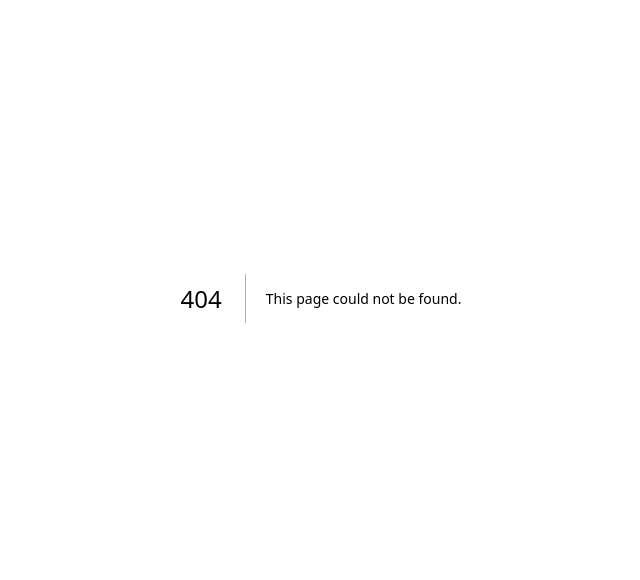
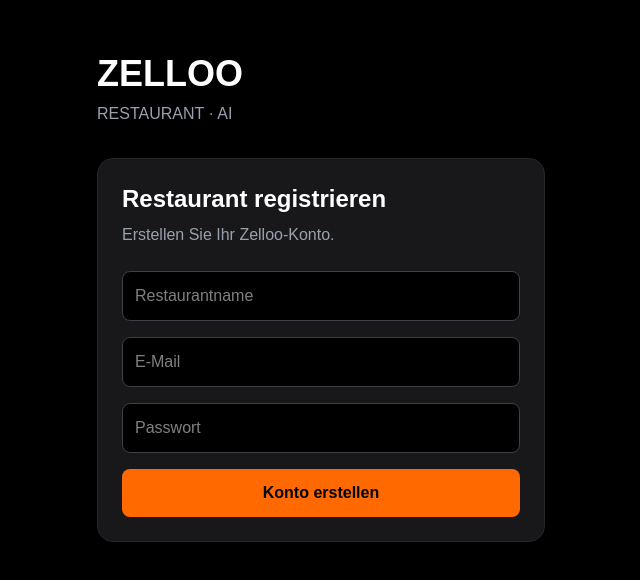
Before and after one commit to ahmedismailch-alt/zelloo, a Next.js app: page /signup in a window 1280 px wide. Before the commit this address had no page. Shown: the part 102-682 px from the top of the page, without its empty margins (319-959 px from the left). Built offline with nearby package versions, Linux system fonts and the light colour scheme; no server answers.

Commit message:
page.tsx erstellen

```diff
--- /dev/null
+++ b/app/signup/page.tsx
@@ -0,0 +1,106 @@
+"use client";
+
+import { useState } from "react";
+import { createClient } from "@supabase/supabase-js";
+
+const supabase = createClient(
+  process.env.NEXT_PUBLIC_SUPABASE_URL!,
+  process.env.NEXT_PUBLIC_SUPABASE_ANON_KEY!
+);
+
+export default function SignupPage() {
+  const [restaurantName, setRestaurantName] = useState("");
+  const [email, setEmail] = useState("");
+  const [password, setPassword] = useState("");
+  const [message, setMessage] = useState("");
+  const [loading, setLoading] = useState(false);
+
+  async function handleSignup(e: React.FormEvent) {
+    e.preventDefault();
+    setLoading(true);
+    setMessage("");
+
+    const { error } = await supabase.auth.signUp({
+      email,
+      password,
+      options: {
+        data: {
+          restaurant_name: restaurantName,
+        },
+      },
+    });
+
+    if (error) {
+      setMessage(error.message);
+    } else {
+      setMessage(
+        "Konto erstellt! Bitte bestätigen Sie Ihre E-Mail-Adresse."
+      );
+    }
+
+    setLoading(false);
+  }
+
+  return (
+    <main className="min-h-screen bg-black text-white flex items-center justify-center p-6">
+      <div className="w-full max-w-md">
+        <div className="mb-8">
+          <h1 className="text-4xl font-bold">ZELLOO</h1>
+          <p className="text-gray-400 mt-2">RESTAURANT · AI</p>
+        </div>
+
+        <div className="bg-zinc-900 border border-zinc-800 rounded-2xl p-6">
+          <h2 className="text-2xl font-semibold mb-2">
+            Restaurant registrieren
+          </h2>
+
+          <p className="text-gray-400 mb-6">
+            Erstellen Sie Ihr Zelloo-Konto.
+          </p>
+
+          <form onSubmit={handleSignup} className="space-y-4">
+            <input
+              type="text"
+              placeholder="Restaurantname"
+              value={restaurantName}
+              onChange={(e) => setRestaurantName(e.target.value)}
+              required
+              className="w-full p-3 rounded-lg bg-black border border-zinc-700"
+            />
+
+            <input
+              type="email"
+              placeholder="E-Mail"
+              value={email}
+              onChange={(e) => setEmail(e.target.value)}
+              required
+              className="w-full p-3 rounded-lg bg-black border border-zinc-700"
+            />
+
+            <input
+              type="password"
+              placeholder="Passwort"
+              value={password}
+              onChange={(e) => setPassword(e.target.value)}
+              required
+              minLength={6}
+              className="w-full p-3 rounded-lg bg-black border border-zinc-700"
+            />
+
+            <button
+              type="submit"
+              disabled={loading}
+              className="w-full bg-orange-500 text-black font-semibold p-3 rounded-lg"
+            >
+              {loading ? "Wird erstellt..." : "Konto erstellen"}
+            </button>
+          </form>
+
+          {message && (
+            <p className="mt-4 text-sm text-gray-300">{message}</p>
+          )}
+        </div>
+      </div>
+    </main>
+  );
+}
```
